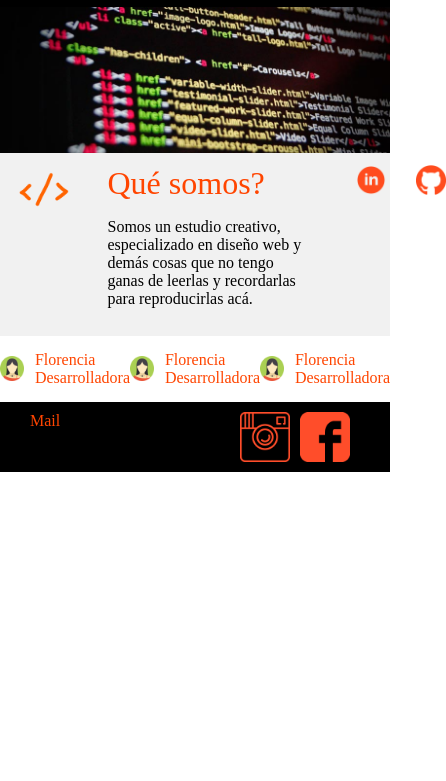
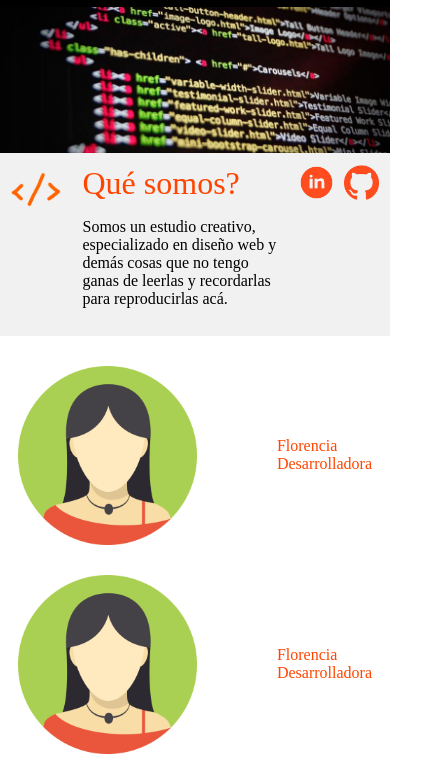
Before and after one commit to Shulkie/ejercicio-seis-doce, a plain HTML site: page index.html in a window 390 px wide. Shown: the part 63-844 px from the top of the page, 446 px wide, since content can reach past the window. Drawn offline with Linux system fonts and the light colour scheme.

Commit message:
nosotras

```diff
--- a/ejerc.css
+++ b/ejerc.css
@@ -74,8 +74,8 @@ padding: 3% 0%;
 }
 
 .logos-sociales{
-    width: 30px;
-    height: 30px;
+    width: 80px;
+    height: 80px;
     display: flex;
 
 
@@ -84,10 +84,11 @@ padding: 3% 0%;
 .logos-sociales img{
     width:100%;
     height: auto;
-    margin: 0 50%;
+    margin: auto;
 
-
-
+}
+.linkedin{
+    margin-right: 10px;
 }
 .titulo{
     color:orangered;
@@ -154,7 +155,7 @@ width: 50%;
 
 .nav ul{
     display: none;
-    position: absolute right 15px;
+    position: absolute right;
     padding: 0px;
 
 
@@ -163,11 +164,17 @@ width: 50%;
     display: flex;
     flex-direction: column;
     background: white;
-
-
-
 }
 li {
   padding:10px;
 }
+
+.nosotras{
+    flex-direction: column;
+    justify-content: space-between;
+
 }
+.personas{
+    margin: 15px;
+}
+}
--- a/index.html
+++ b/index.html
@@ -33,8 +33,8 @@
                     <div class="texto-somos"> <p>Somos un estudio creativo, especializado en diseño web y demás cosas que no tengo ganas de leerlas y recordarlas para reproducirlas acá. </p> </div>
                 </div>
                 <div class="logos-sociales">
-                    <img src="Imagenes/linkedin.png" alt="linkedin"/>
-                    <img src="Imagenes/github.png" alt="github"/>
+                   <div class="linkedin"><img src="Imagenes/linkedin.png" alt="linkedin"/> </div>
+                   <div class="github"> <img src="Imagenes/github.png" alt="github"/> </div>
                 </div>
             </div>
         </div>
```
